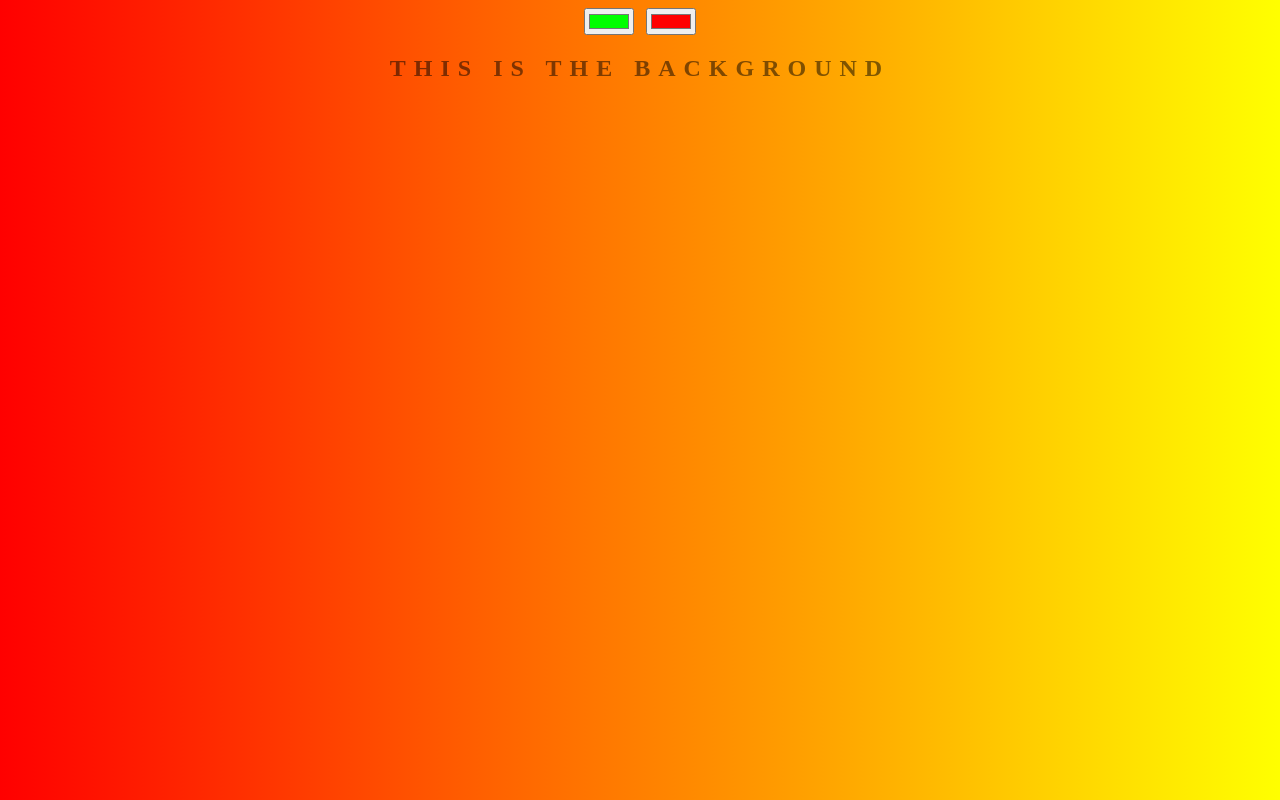
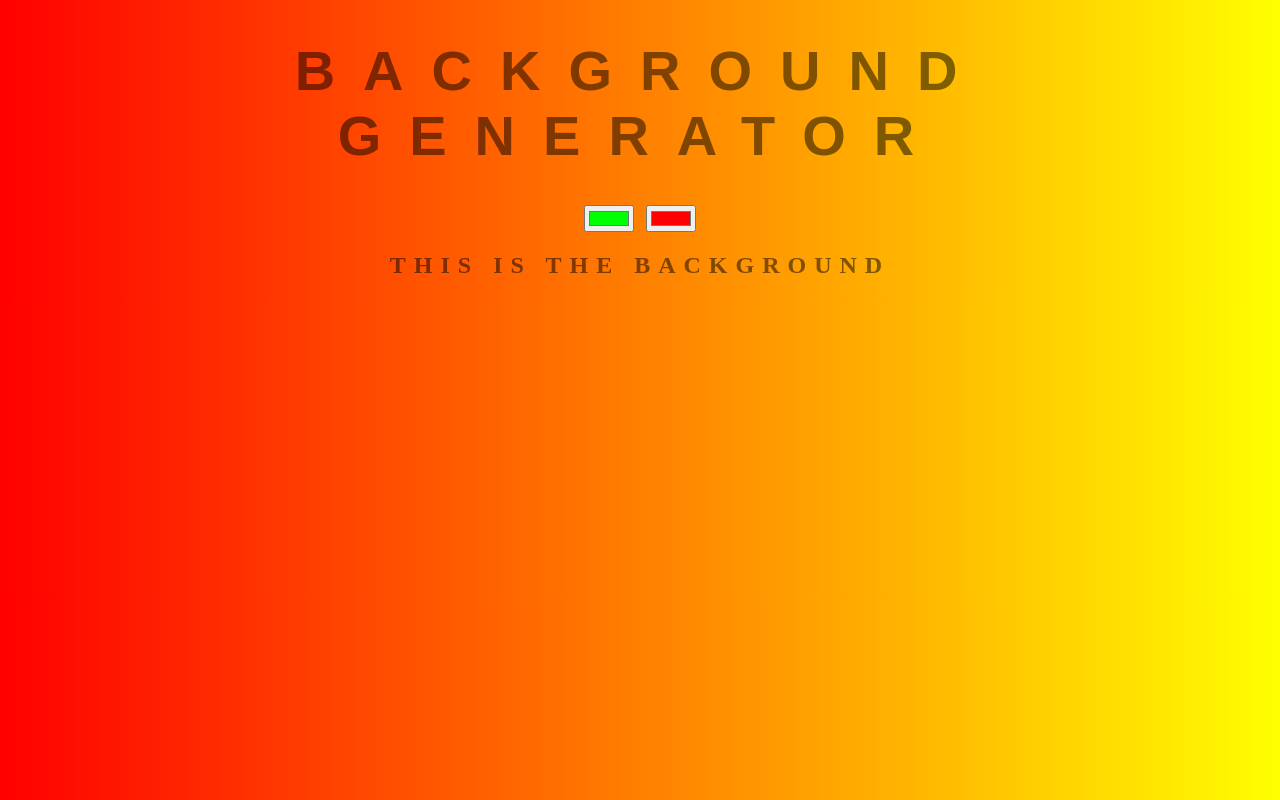
Before and after one commit to DenaldM/background-generator, a plain HTML site: page index.html in a window 1280 px wide. Drawn offline with Linux system fonts and the light colour scheme.

Commit message:
fixing merge issue

```diff
--- a/index.html
+++ b/index.html
@@ -5,7 +5,7 @@
 	<link rel="stylesheet" type="text/css" href="style.css">
 </head>
 <body id="gradient">
-	<!-- <h1>Background Generator</h1> -->
+	<h1>Background Generator</h1>
 	<input class="color1" type="color" name="color1" value="#00ff00">
 	<input class="color2" type="color" name="color2" value="#ff0000">
 	<h2>THis is the Background</h2>
```
